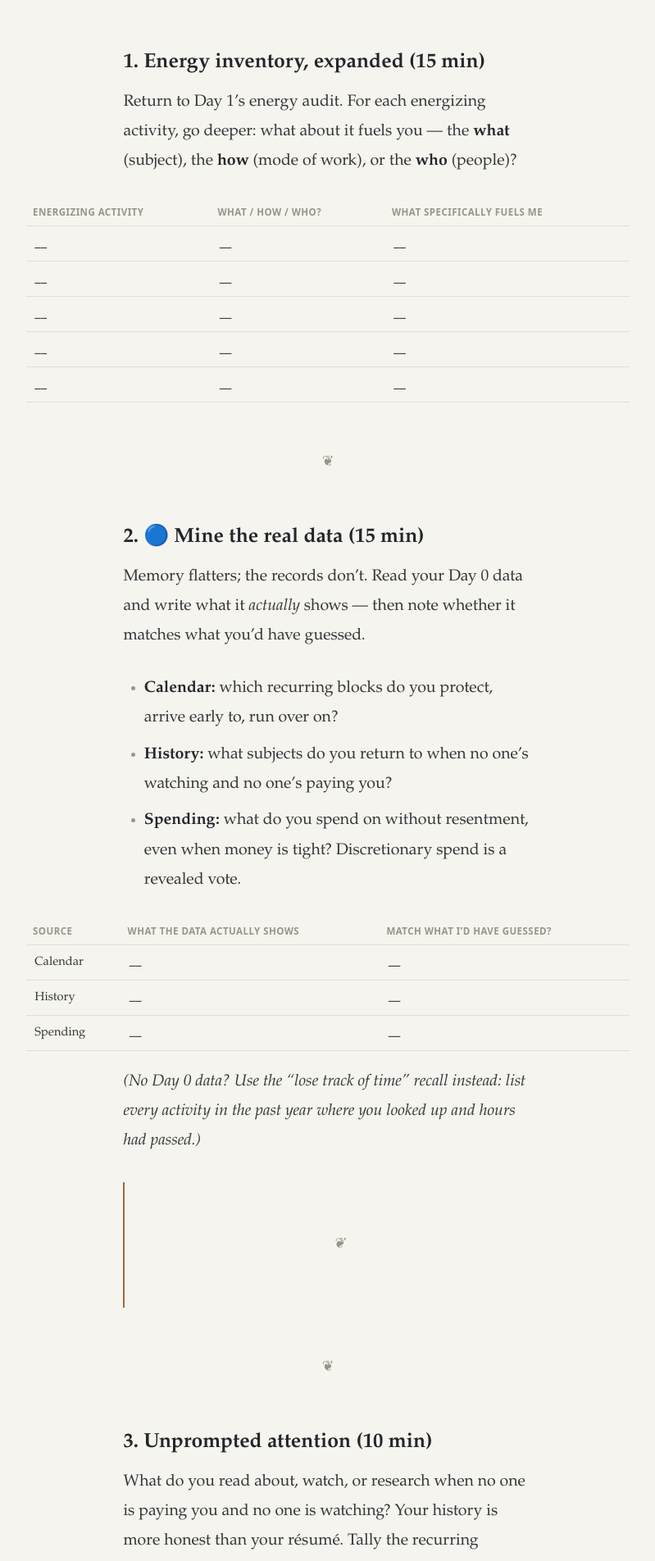
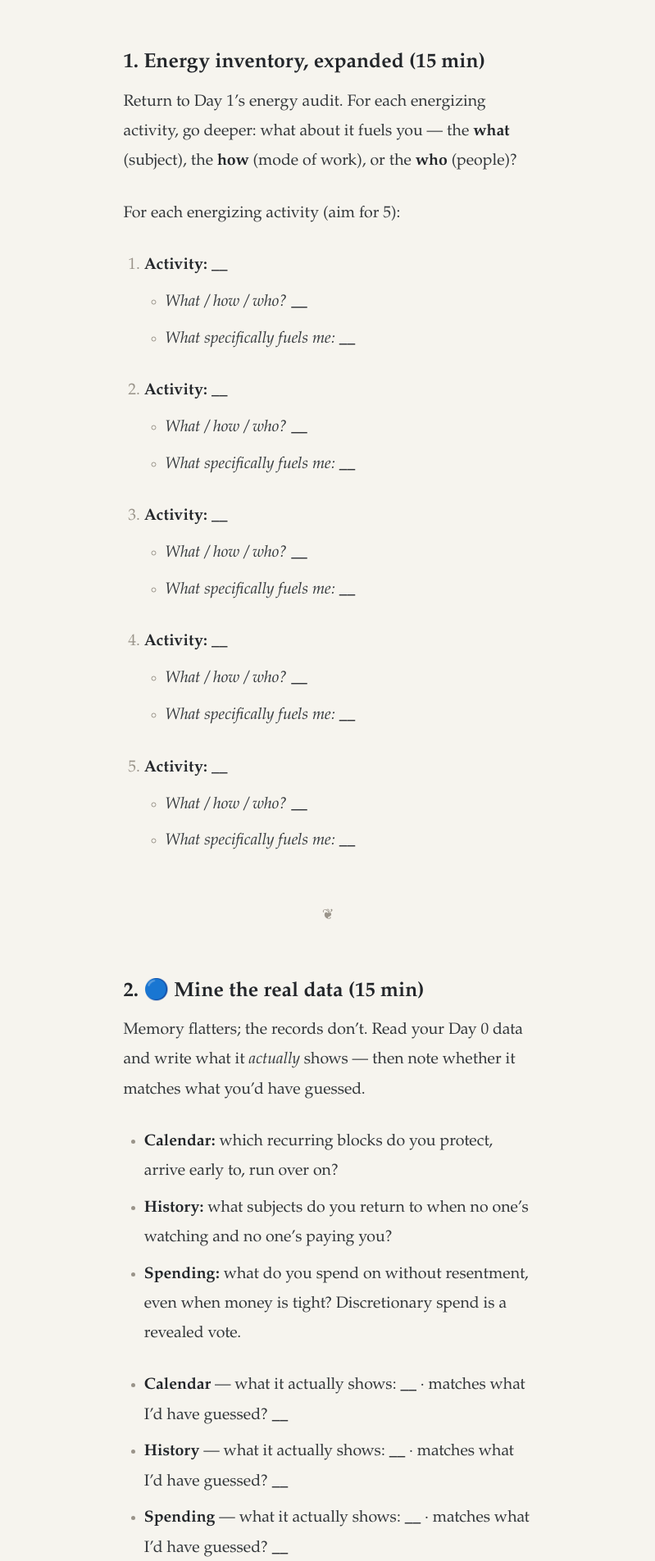
Before and after one commit to TimZander/life-compass, a Jekyll site: the page built from rigorous/day-3-passions.md, in a window 1280 px wide. Shown: the part 710-2614 px from the top of the page at 82% size, without its empty margins (240-1039 px from the left). Built offline with Jekyll 4.4.1, drawn with Linux system fonts in a browser that asks for light colours; our own code applies the rules of GitHub Pages for plain Markdown files.

Commit message:
Restructure all tables as vertical lists for the Zen reading column (#4)
* Restructure the five-day map from a table to a vertical list

The 4-column table cramped in the narrow Zen reading column (every cell
wrapped). Replace it with a scannable per-day list: each day links out,
with its question and deliverable inline. Reads better in the narrow
column and in the GitHub README alike.

Co-Authored-By: Claude Opus 4.8 <noreply@anthropic.com>
Claude-Session: https://claude.ai/code/session_01VYHxBxUDNHuMYcck3HTQBy

* Restructure all tables as vertical lists for the narrow reading column

Convert every table to a vertical format that reads well in the Zen
column (and in the GitHub README):
- README "Where the exercises come from": 6 lineage tables -> bulleted
  "exercise — source" lists.
- Worksheet fill-in grids -> stacked labeled fields: Day 1 energy audit
  (two numbered lists), Day 2 candidate values (numbered value/evidence
  pairs), Day 3 energy inventory + data-mining, Day 4 purpose
  intersection (three fields + overlap), and the same Day 3 grid in days/.
- Drop the now-dead table-breakout CSS hack, since no tables remain.

Co-Authored-By: Claude Opus 4.8 <noreply@anthropic.com>
Claude-Session: https://claude.ai/code/session_01VYHxBxUDNHuMYcck3HTQBy

---------

Co-authored-by: Claude <noreply@anthropic.com>

```diff
--- a/assets/css/style.css
+++ b/assets/css/style.css
@@ -37,10 +37,3 @@ th{font-family:var(--sans);font-size:.72rem;text-transform:uppercase;letter-spac
 .endnav a{font-family:var(--sans);font-size:.76rem;letter-spacing:.04em;text-transform:uppercase;color:var(--muted);text-decoration:none}
 .endnav a:hover{color:var(--accent-dark)}
 @media(max-width:540px){body{font-size:1.1rem}article>h1:first-child{font-size:2rem}}
-
-/* Wide tables break out of the narrow reading column on roomy screens,
-   re-centering on the text column. Prose keeps its calm measure;
-   on small screens tables fall back to full width. */
-@media (min-width:52rem){
-  article table{width:46rem;max-width:88vw;margin-left:50%;transform:translateX(-50%)}
-}
--- a/rigorous/day-3-passions.md
+++ b/rigorous/day-3-passions.md
@@ -16,13 +16,23 @@ strongest — because we're poor predictors of what will actually fulfill us.
 Return to Day 1's energy audit. For each energizing activity, go deeper: what about it fuels
 you — the **what** (subject), the **how** (mode of work), or the **who** (people)?
 
-| Energizing activity | What / How / Who? | What specifically fuels me |
-| --- | --- | --- |
-| ______ | ______ | ______ |
-| ______ | ______ | ______ |
-| ______ | ______ | ______ |
-| ______ | ______ | ______ |
-| ______ | ______ | ______ |
+For each energizing activity (aim for 5):
+
+1. **Activity:** ______
+   - *What / how / who?* ______
+   - *What specifically fuels me:* ______
+2. **Activity:** ______
+   - *What / how / who?* ______
+   - *What specifically fuels me:* ______
+3. **Activity:** ______
+   - *What / how / who?* ______
+   - *What specifically fuels me:* ______
+4. **Activity:** ______
+   - *What / how / who?* ______
+   - *What specifically fuels me:* ______
+5. **Activity:** ______
+   - *What / how / who?* ______
+   - *What specifically fuels me:* ______
 
 ---
 
@@ -36,11 +46,9 @@ then note whether it matches what you'd have guessed.
 - **Spending:** what do you spend on without resentment, even when money is tight? Discretionary
   spend is a revealed vote.
 
-| Source | What the data actually shows | Match what I'd have guessed? |
-| --- | --- | --- |
-| Calendar | ______ | ______ |
-| History | ______ | ______ |
-| Spending | ______ | ______ |
+- **Calendar** — what it actually shows: ______ · matches what I'd have guessed? ______
+- **History** — what it actually shows: ______ · matches what I'd have guessed? ______
+- **Spending** — what it actually shows: ______ · matches what I'd have guessed? ______
 
 *(No Day 0 data? Use the "lose track of time" recall instead: list every activity in the past
 year where you looked up and hours had passed.)*
```
Also changed, not shown: README.md (+39 -48 lines), days/day-3-passions.md (+17 -7 lines), rigorous/day-1-excavation.md (+15 -7 lines), rigorous/day-2-values.md (+12 -10 lines), rigorous/day-4-purpose.md (+7 -7 lines).
